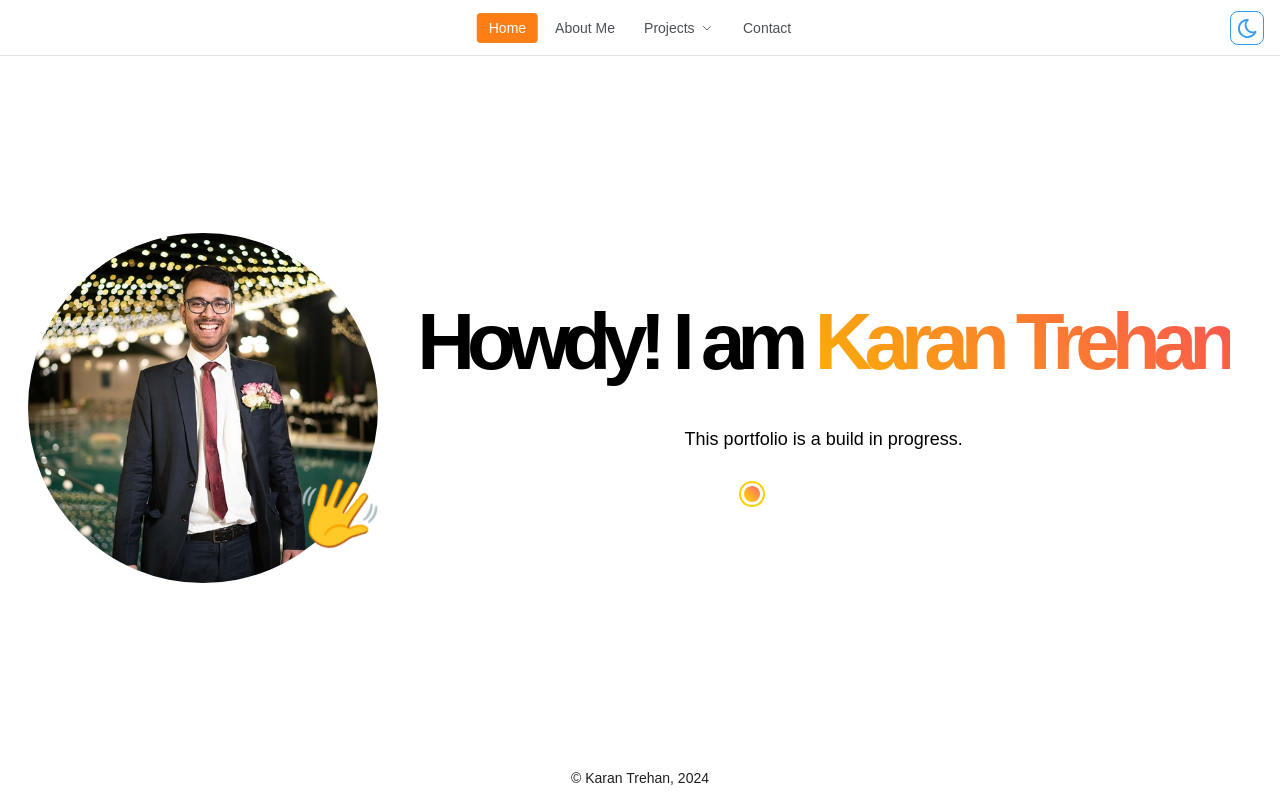
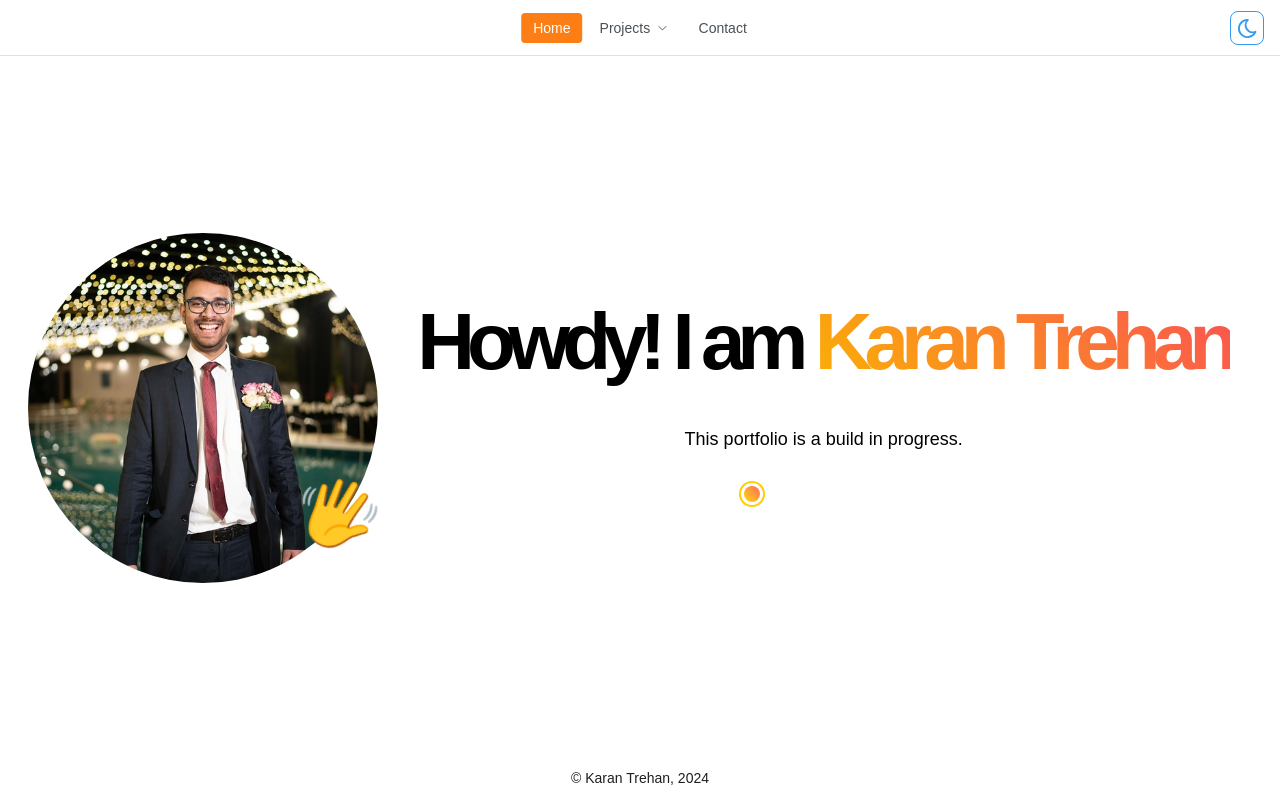
Before and after one commit to karantrehan3/karantrehan3.github.io, a React (Vite) app: page /#/home in a window 1280 px wide. Built offline with nearby package versions, Linux system fonts and the light colour scheme.

Commit message:
About Me | Temporarily Hide the page

```diff
--- a/config/default.json
+++ b/config/default.json
@@ -2,7 +2,7 @@
   "TITLE": { "NAME": "Karan Trehan" },
   "HEADER": {
     "LINKS": [
-      { "link": "/about", "label": "About Me" },
+      { "link": "/about", "label": "About Me", "hidden": true },
       {
         "link": "/projects",
         "label": "Projects",
--- a/src/components/Header/Header.tsx
+++ b/src/components/Header/Header.tsx
@@ -10,7 +10,8 @@ import classes from "./Header.module.css";
 interface Link {
   link: string;
   label: string;
-  links?: { link: string; label: string }[];
+  hidden?: boolean;
+  links?: { link: string; label: string; hidden?: boolean }[];
 }
 
 const links: Link[] = [
@@ -32,7 +33,13 @@ export function Header(): ReactElement {
     }
   }, [location]);
 
-  const items = links.map((link) => {
+  const items = links
+    .map((link) => {
+      if (link.hidden) {
+        // Hide link if the page is made hidden
+        return null;
+      }
+
       if (!link.links?.length) {
         return (
           <a
@@ -76,7 +83,13 @@ export function Header(): ReactElement {
             </a>
           </Menu.Target>
           <Menu.Dropdown>
-          {link.links.map((item) => (
+            {link.links
+              .map((item) => {
+                if (item.hidden) {
+                  // Hide sub-link if the item is made hidden
+                  return null;
+                }
+                return (
                   <Menu.Item
                     key={item.link}
                     onClick={(event) => {
@@ -87,11 +100,14 @@ export function Header(): ReactElement {
                   >
                     {item.label}
                   </Menu.Item>
-          ))}
+                );
+              })
+              .filter(Boolean)}
           </Menu.Dropdown>
         </Menu>
       );
-  });
+    })
+    .filter(Boolean);
 
   return (
     <header className={classes.header}>
--- a/src/pages/Router.tsx
+++ b/src/pages/Router.tsx
@@ -17,7 +17,7 @@ const routes: RouteObject[] = [
   },
   {
     path: "/about",
-    element: <HomePage />,
+    element: <Navigate to="/home" />, // TODO: Temporarily redirect to home
   },
   {
     path: "/projects",
```
Lines whose indentation alone changed are shown as unchanged.
